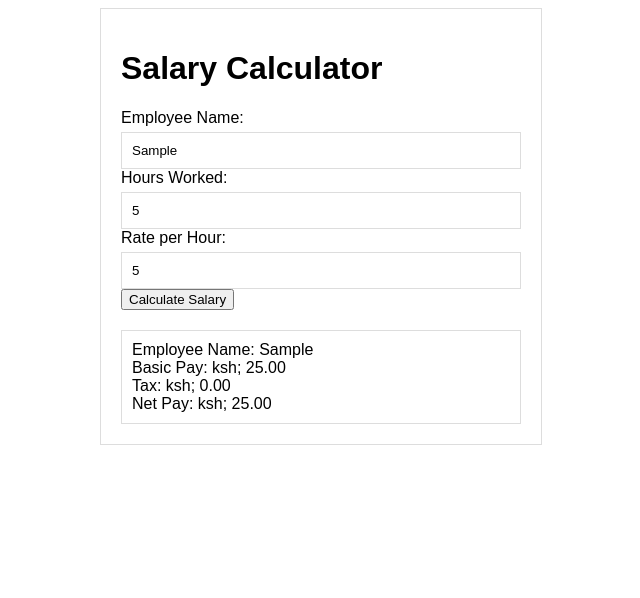
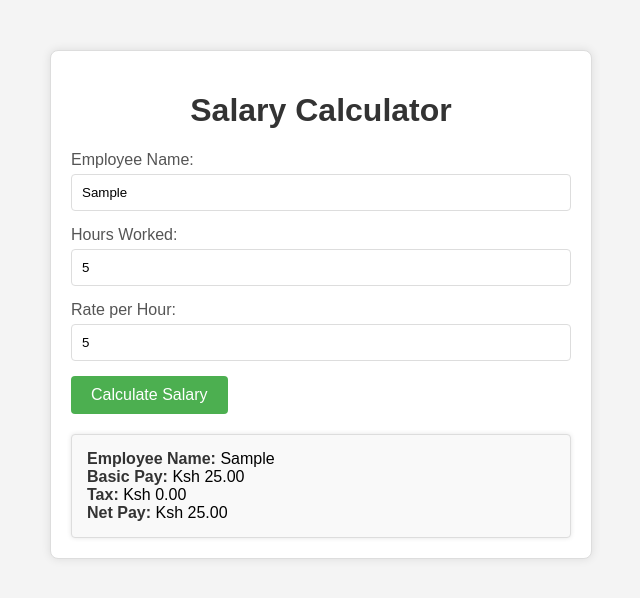
Before and after one commit to ASHFAQ-ISSAK/CAT2-WEB-DESIGN, a plain HTML site: page index.html in a window 1280 px wide. Both pictures are taken after typing "Sample", "5", "5" into the empty fields and a click on the button "Calculate Salary". Shown: the whole page, without its empty margins (319-959 px from the left). Drawn offline with Linux system fonts and the light colour scheme.

Commit message:
finsihed task

```diff
--- a/index.html
+++ b/index.html
@@ -1,26 +1,42 @@
 <!DOCTYPE html>
-<html>
+<html lang="en">
 <head>
+    <meta charset="UTF-8">
+    <meta name="viewport" content="width=device-width, initial-scale=1.0">
     <title>Salary Calculator</title>
     <style>
         body {
             font-family: Arial, sans-serif;
+            background-color: #f4f4f4;
+            margin: 0;
+            padding: 0;
         }
         .container {
             border: 1px solid #ddd;
             padding: 20px;
-  width: 400px;
-  margin: 0 auto;
+            width: 100%;
+            max-width: 500px;
+            margin: 50px auto;
+            background-color: #fff;
+            border-radius: 8px;
+            box-shadow: 0 0 10px rgba(0, 0, 0, 0.1);
+        }
+        h1 {
+            text-align: center;
+            color: #333;
         }
         .label {
             display: block;
             margin-bottom: 5px;
+            color: #555;
         }
         .input {
             width: 100%;
             padding: 10px;
             box-sizing: border-box;
             border: 1px solid #ddd;
+            border-radius: 4px;
+            margin-bottom: 15px;
         }
         .button {
             background-color: #4CAF50; /* Green */
@@ -31,13 +47,23 @@ body {
             text-decoration: none;
             display: inline-block;
             font-size: 16px;
-  margin-top: 10px;
+            border-radius: 4px;
             cursor: pointer;
+            transition: background-color 0.3s ease;
+        }
+        .button:hover {
+            background-color: #45a049;
         }
         .output {
             margin-top: 20px;
             border: 1px solid #ddd;
-  padding: 10px;
+            padding: 15px;
+            border-radius: 4px;
+            background-color: #f9f9f9;
+            box-shadow: 0 0 5px rgba(0, 0, 0, 0.1);
+        }
+        .output b {
+            color: #333;
         }
     </style>
 </head>
@@ -50,9 +76,10 @@ body {
         <input type="number" class="input" id="hours" placeholder="Enter hours worked">
         <label class="label" for="rate">Rate per Hour:</label>
         <input type="number" class="input" id="rate" placeholder="Enter rate per hour">
-  <button onclick="calculateSalary()">Calculate Salary</button>
+        <button class="button" onclick="calculateSalary()">Calculate Salary</button>
         <div class="output" id="output"></div>
     </div>
+
     <script>
         function calculateSalary() {
             let name = document.getElementById("name").value;
@@ -72,10 +99,10 @@ function calculateSalary() {
 
             netPay = basicPay - tax;
 
-  let output = "Employee Name: " + name + "<br>";
-  output += "Basic Pay: ksh; " + basicPay.toFixed(2) + "<br>";
-  output += "Tax: ksh; " + tax.toFixed(2) + "<br>";
-  output += "Net Pay: ksh; " + netPay.toFixed(2);
+            let output = "<b>Employee Name:</b> " + name + "<br>";
+            output += "<b>Basic Pay:</b> Ksh " + basicPay.toFixed(2) + "<br>";
+            output += "<b>Tax:</b> Ksh " + tax.toFixed(2) + "<br>";
+            output += "<b>Net Pay:</b> Ksh " + netPay.toFixed(2);
             document.getElementById("output").innerHTML = output;
         }
     </script>
```
Lines whose indentation alone changed are shown as unchanged.
